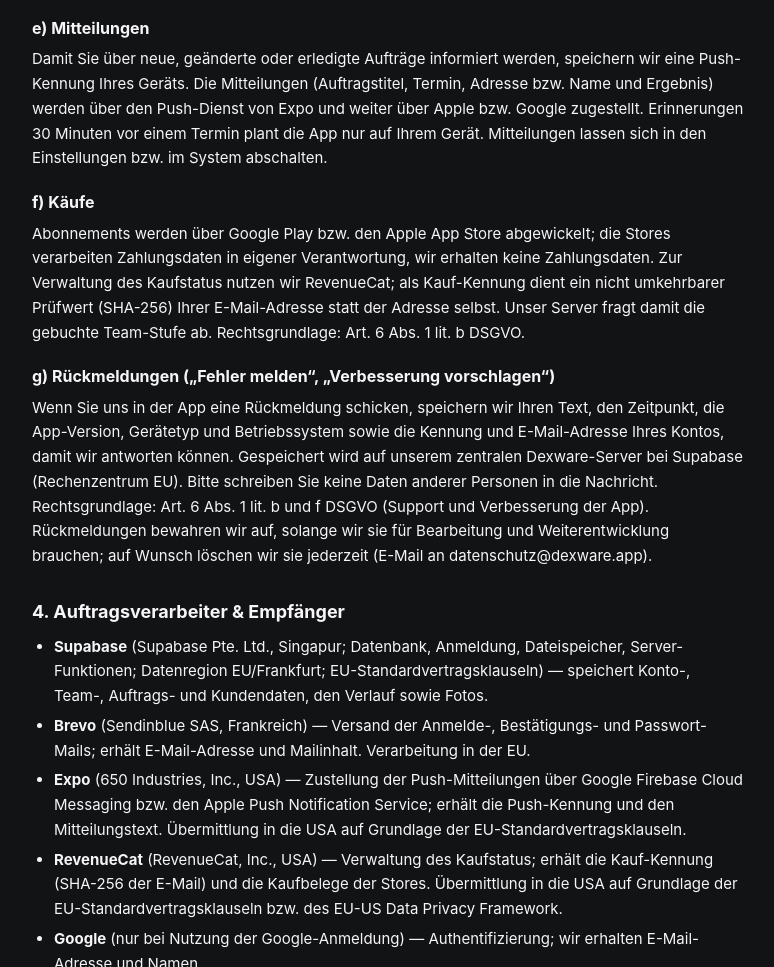
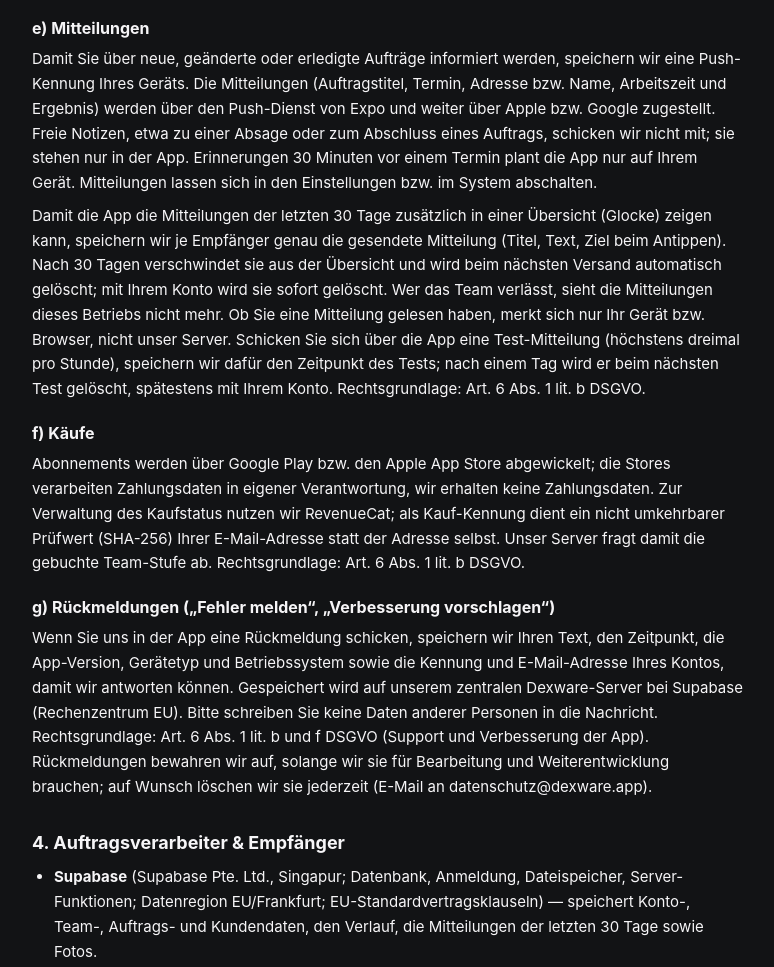
Before and after one commit to CraftlogAPP/laufzettel-web, a plain HTML site: page datenschutz.html in a window 1280 px wide. Shown: the part 1445-2412 px from the top of the page, without its empty margins (252-1026 px from the left). Drawn offline with Linux system fonts and the light colour scheme.

Commit message:
Datenschutz e): Übersicht der Mitteilungen (30 Tage, genau das Gesendete, gelesen nur auf dem Gerät), Test-Mitteilung und keine freien Notizen in Mitteilungen; Stand 27.11.2026

```diff
--- a/datenschutz.html
+++ b/datenschutz.html
@@ -51,7 +51,7 @@
     </header>
 
     <h1>Datenschutzerklärung</h1>
-    <p class="stand">Stand: 24.11.2026 · Gilt für die mobile App „Laufzettel“, die Web-Ansicht im Dexware-Dashboard und diese Website.</p>
+    <p class="stand">Stand: 27.11.2026 · Gilt für die mobile App „Laufzettel“, die Web-Ansicht im Dexware-Dashboard und diese Website.</p>
 
     <h2>1. Verantwortlicher</h2>
     <p>
@@ -98,9 +98,17 @@
       und f DSGVO (Nachweis, dass vor Ort gearbeitet wurde).</p>
     <h3>e) Mitteilungen</h3>
     <p>Damit Sie über neue, geänderte oder erledigte Aufträge informiert werden, speichern wir eine Push-Kennung Ihres
-      Geräts. Die Mitteilungen (Auftragstitel, Termin, Adresse bzw. Name und Ergebnis) werden über den Push-Dienst von Expo
-      und weiter über Apple bzw. Google zugestellt. Erinnerungen 30 Minuten vor einem Termin plant die App nur auf Ihrem
+      Geräts. Die Mitteilungen (Auftragstitel, Termin, Adresse bzw. Name, Arbeitszeit und Ergebnis) werden über den Push-Dienst von Expo
+      und weiter über Apple bzw. Google zugestellt. Freie Notizen, etwa zu einer Absage oder zum Abschluss eines Auftrags,
+      schicken wir nicht mit; sie stehen nur in der App. Erinnerungen 30 Minuten vor einem Termin plant die App nur auf Ihrem
       Gerät. Mitteilungen lassen sich in den Einstellungen bzw. im System abschalten.</p>
+    <p>Damit die App die Mitteilungen der letzten 30 Tage zusätzlich in einer Übersicht (Glocke) zeigen kann, speichern wir
+      je Empfänger genau die gesendete Mitteilung (Titel, Text, Ziel beim Antippen). Nach 30 Tagen verschwindet sie aus der
+      Übersicht und wird beim nächsten Versand automatisch gelöscht; mit Ihrem Konto wird sie sofort gelöscht. Wer das Team
+      verlässt, sieht die Mitteilungen dieses Betriebs nicht mehr. Ob Sie eine Mitteilung gelesen haben, merkt sich nur Ihr
+      Gerät bzw. Browser, nicht unser Server. Schicken Sie sich über die App eine Test-Mitteilung (höchstens dreimal pro
+      Stunde), speichern wir dafür den Zeitpunkt des Tests; nach einem Tag wird er beim nächsten Test gelöscht, spätestens
+      mit Ihrem Konto. Rechtsgrundlage: Art. 6 Abs. 1 lit. b DSGVO.</p>
     <h3>f) Käufe</h3>
     <p>Abonnements werden über Google Play bzw. den Apple App Store abgewickelt; die Stores verarbeiten Zahlungsdaten in
       eigener Verantwortung, wir erhalten keine Zahlungsdaten. Zur Verwaltung des Kaufstatus nutzen wir RevenueCat; als
@@ -117,7 +125,7 @@
 
     <h2>4. Auftragsverarbeiter &amp; Empfänger</h2>
     <ul>
-      <li><strong>Supabase</strong> (Supabase Pte. Ltd., Singapur; Datenbank, Anmeldung, Dateispeicher, Server-Funktionen; Datenregion EU/Frankfurt; EU-Standardvertragsklauseln) — speichert Konto-, Team-, Auftrags- und Kundendaten, den Verlauf sowie Fotos.</li>
+      <li><strong>Supabase</strong> (Supabase Pte. Ltd., Singapur; Datenbank, Anmeldung, Dateispeicher, Server-Funktionen; Datenregion EU/Frankfurt; EU-Standardvertragsklauseln) — speichert Konto-, Team-, Auftrags- und Kundendaten, den Verlauf, die Mitteilungen der letzten 30 Tage sowie Fotos.</li>
       <li><strong>Brevo</strong> (Sendinblue SAS, Frankreich) — Versand der Anmelde-, Bestätigungs- und Passwort-Mails; erhält E-Mail-Adresse und Mailinhalt. Verarbeitung in der EU.</li>
       <li><strong>Expo</strong> (650 Industries, Inc., USA) — Zustellung der Push-Mitteilungen über Google Firebase Cloud Messaging bzw. den Apple Push Notification Service; erhält die Push-Kennung und den Mitteilungstext. Übermittlung in die USA auf Grundlage der EU-Standardvertragsklauseln.</li>
       <li><strong>RevenueCat</strong> (RevenueCat, Inc., USA) — Verwaltung des Kaufstatus; erhält die Kauf-Kennung (SHA-256 der E-Mail) und die Kaufbelege der Stores. Übermittlung in die USA auf Grundlage der EU-Standardvertragsklauseln bzw. des EU-US Data Privacy Framework.</li>
@@ -130,7 +138,8 @@
     </ul>
 
     <h2>5. Speicherdauer</h2>
-    <p>Die Daten bleiben gespeichert, solange das Konto des Betriebs besteht. Gelöschte Aufträge werden ausgeblendet und mit
+    <p>Die Daten bleiben gespeichert, solange das Konto des Betriebs besteht; die Übersicht der Mitteilungen reicht nur
+      30 Tage zurück (Abschnitt 3 e). Gelöschte Aufträge werden ausgeblendet und mit
       dem Betrieb endgültig entfernt. Verlässt ein Monteur oder Büro-Mitglied den Betrieb, bleiben dessen bearbeitete
       Aufträge beim Betrieb. Gesetzliche Aufbewahrungspflichten bleiben unberührt.</p>
 
```
